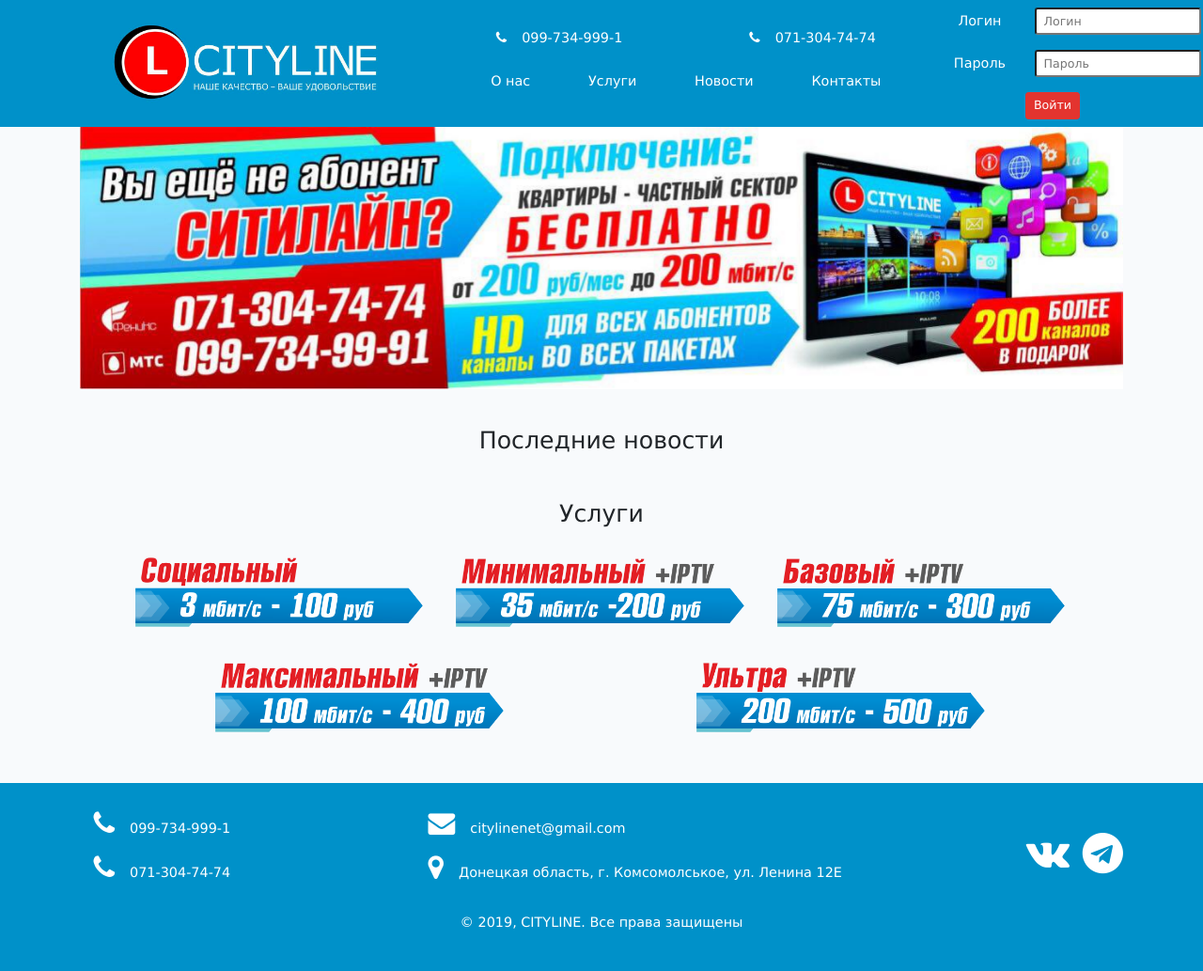
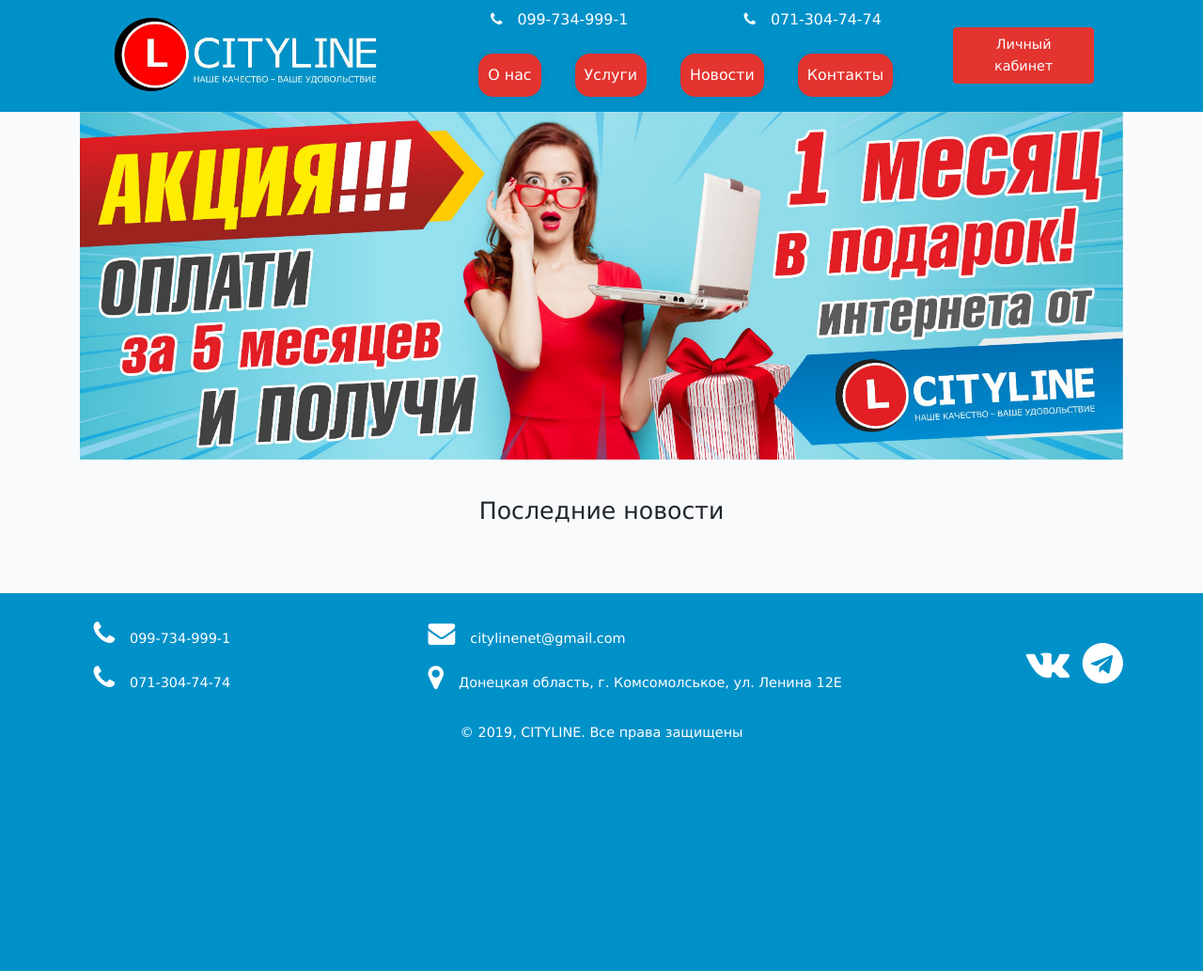
Before and after one commit to andrtemp/cityline, a Laravel app: page / in a window 1280 px wide. Shown: the whole page at 94% size. After the commit the page ends 787 px from the top, so only its background shows below. Run offline with Laravel 8, Linux system fonts and the light colour scheme; data that the repository does not hold is empty.

Commit message:
Updates on slider and header

```diff
--- a/resources/sass/_variables.scss
+++ b/resources/sass/_variables.scss
@@ -1,5 +1,6 @@
 // Body
 $body-bg: #f8fafc;
+$main-font-size: 1.1em;
 
 // Typography
 $font-family-sans-serif: "HCo Gotham Rounded SSm", Geneva, Verdana, sans-serif;
--- a/resources/sass/components/_layout.scss
+++ b/resources/sass/components/_layout.scss
@@ -3,6 +3,10 @@
 .header-custom, .footer-custom {
   background-color: $hf-block;
   color: $section-block;
+}
+
+.header-custom {
+  font-size: $main-font-size;
 }
 
 .body__content {
@@ -63,11 +67,19 @@
   min-height: 5vh;
 
   .navigation__item {
-    padding: 20px;
   }
 
-  .navigation__item:hover {
-    transform: scale(1.2);
+  .navigation__button {
+    padding: 10px;
+    background: $red;
+    border-radius: 1em;
+    box-shadow: 0 0 10px rgba(0,0,0,0.1);
+  }
+
+  .navigation__button:hover {
+    transform: scale(1.1);
+    transition: 0.8s;
+    cursor: pointer;
   }
 
   .brand-logo {
@@ -90,7 +102,6 @@
     }
 
     a:hover {
-      color: $red;
       text-decoration: none;
     }
   }
--- a/resources/sass/components/_services.scss
+++ b/resources/sass/components/_services.scss
@@ -7,7 +7,7 @@
 
   .services__image {
     display: flex;
-    width: 33%;
+    width: 45%;
     padding: 1em;
 
     img {
--- a/resources/views/layouts/app.blade.php
+++ b/resources/views/layouts/app.blade.php
@@ -28,16 +28,16 @@
                     </div>
                     <nav class="navbar">
                         <ul class="nav navigation-menu">
-                            <li>
+                            <li class="navigation__button">
                                 <a class="navigation__item" href="{{ route('about') }}">О нас</a>
                             </li>
-                            <li>
+                            <li class="navigation__button">
                                 <a class="navigation__item" href="{{ route('services') }}">Услуги</a>
                             </li>
-                            <li>
+                            <li class="navigation__button">
                                 <a class="navigation__item" href="{{ route('news') }}">Новости</a>
                             </li>
-                            <li>
+                            <li class="navigation__button">
                                 <a class="navigation__item" href="{{ route('contacts') }}">Контакты</a>
                             </li>
                         </ul>
@@ -45,27 +45,29 @@
                 </div>
                 <div class="col-md-2">
 
-                    <form class="form-inline">
-                        @csrf
-                        <div class="row mb-3">
-                            <label class="col-sm-5 control-label">Логин</label>
-                            <div class="col-sm-7">
-                                <input class="form-control-sm" type="text" placeholder="Логин"/>
-                            </div>
-                        </div>
-                        <div class="row mb-3">
-                            <label class="col-sm-5 control-label">Пароль</label>
-                            <div class="col-sm-7">
-                                <input class="form-control-sm" type="password" placeholder="Пароль"/>
-                            </div>
-                        </div>
-                        <div class="col-md-12">
-                            <button class="btn btn-sm btn-danger pull-right" type="submit">
-                                Войти
-                            </button>
-                        </div>
-
-                    </form>
+                    {{--<form class="form-inline">--}}
+                        {{--@csrf--}}
+                        {{--<div class="row mb-3">--}}
+                            {{--<label class="col-sm-5 control-label">Логин</label>--}}
+                            {{--<div class="col-sm-7">--}}
+                                {{--<input class="form-control-sm" type="text" placeholder="Логин"/>--}}
+                            {{--</div>--}}
+                        {{--</div>--}}
+                        {{--<div class="row mb-3">--}}
+                            {{--<label class="col-sm-5 control-label">Пароль</label>--}}
+                            {{--<div class="col-sm-7">--}}
+                                {{--<input class="form-control-sm" type="password" placeholder="Пароль"/>--}}
+                            {{--</div>--}}
+                        {{--</div>--}}
+                        {{--<div class="col-md-12">--}}
+                            {{--<button class="btn btn-sm btn-danger pull-right" type="submit">--}}
+                                {{--Войти--}}
+                            {{--</button>--}}
+                        {{--</div>--}}
+                    {{--</form>--}}
+                    <a class="btn btn-danger" href="https://my.cityline.dn.ua">
+                        Личный кабинет
+                    </a>
                 </div>
             </div>
         </div>
--- a/resources/views/pages/main.blade.php
+++ b/resources/views/pages/main.blade.php
@@ -9,7 +9,7 @@
         <div id="sales_slider" data-interval="3000" class="carousel slide z-depth-1-half" data-ride="carousel">
             <div class="carousel-inner">
                 @for ($i = 1; $i < 4; $i++)
-                    <div class="carousel-item active">
+                    <div class="carousel-item {{ $i > 1 ? '' : 'active' }}">
                         <img class="d-block w-100" src="{{ asset('img/slider/' . $i . '.jpg') }}" alt="{{ $i }}">
                     </div>
                 @endfor
@@ -46,16 +46,4 @@
             @endforeach
         </div>
     </section>
-    <section class="mb-3">
-        <h3 class="text-center">
-            Услуги
-        </h3>
-        <div class="services__list">
-            @for ($i = 1; $i < 6; $i++)
-                <div class="services__image">
-                    <img src="{{ asset('img/tarif/' . $i . '.png') }}" alt="{{ $i }}">
-                </div>
-            @endfor
-        </div>
-    </section>
 @endsection
```
Also changed, not shown: public/css/app.css, public/img/slider/1.jpg, public/img/slider/2.jpg, public/img/slider/3.jpg.
